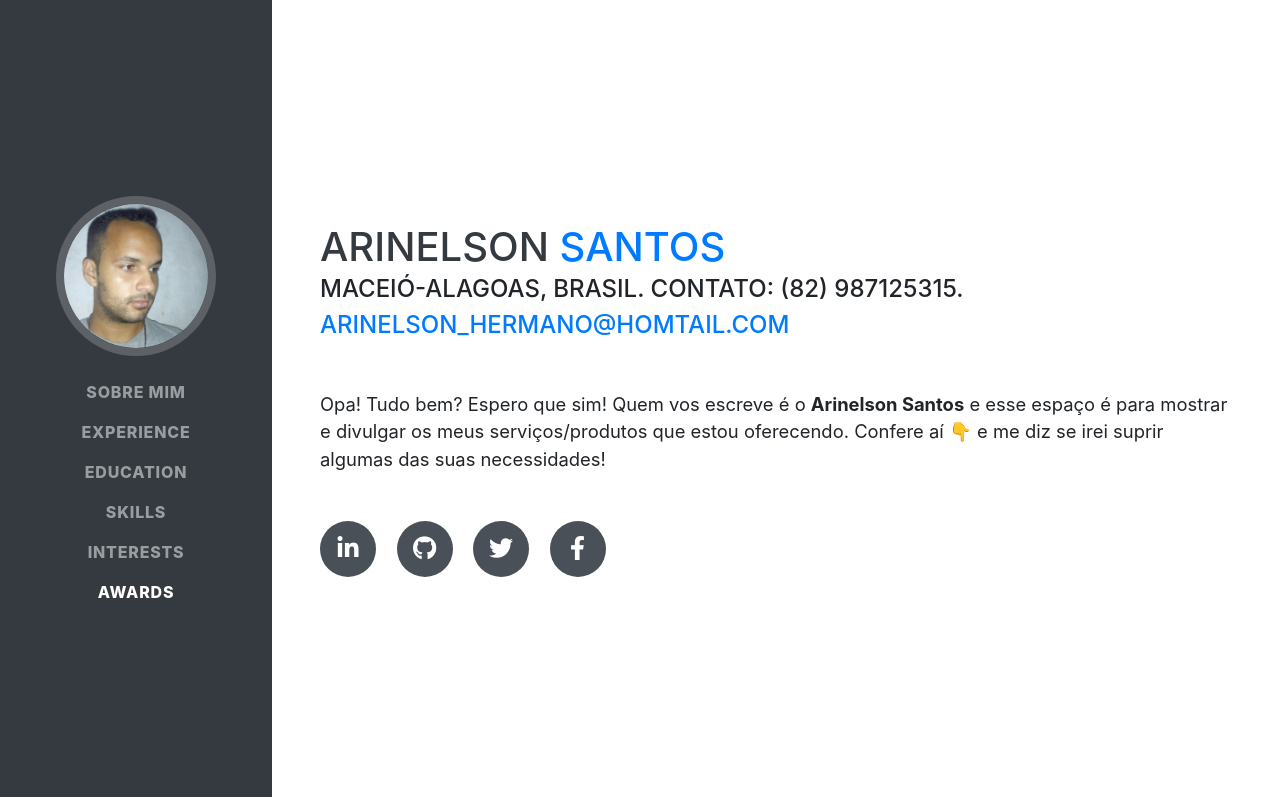
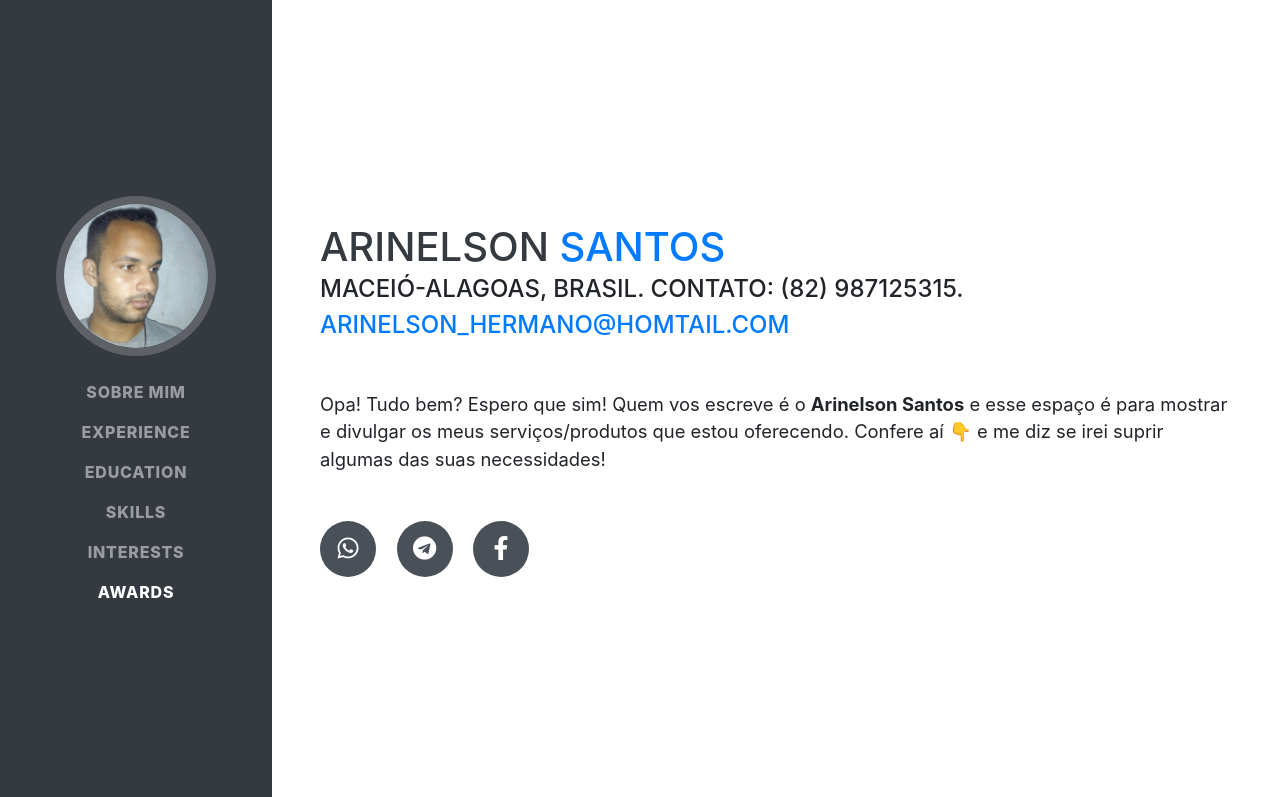
Before and after one commit to arinelson/ariservicos, a website with bundled scripts: page index.html in a window 1280 px wide. Shown: the top 797 px of the page. Built offline with nearby package versions, Linux system fonts and the light colour scheme; a web font is replaced by a local one.

Commit message:
Alterando os ícones das redes sociais

```diff
--- a/index.html
+++ b/index.html
@@ -71,16 +71,13 @@
         </div>
         <p class="lead mb-5">Opa! Tudo bem? Espero que sim! Quem vos escreve é o <strong>Arinelson Santos</strong> e esse espaço é para mostrar e divulgar os meus serviços/produtos que estou oferecendo. Confere aí 👇 e me diz se irei suprir algumas das suas necessidades!</p>
         <div class="social-icons">
-          <a href="#">
-            <i class="fab fa-linkedin-in"></i>
+          <a href="https://api.whatsapp.com/send?1=pt_BR&phone=5582987125315" target="_blank">
+            <i class="fab fa-whatsapp"></i>
           </a>
-          <a href="#">
-            <i class="fab fa-github"></i>
+          <a href="https://t.me/solarano" target="_blank">
+            <i class="fab fa-telegram"></i>
           </a>
-          <a href="#">
-            <i class="fab fa-twitter"></i>
-          </a>
-          <a href="#">
+          <a href="https://www.facebook.com/arinelsonsantos1997" target="_blank">
             <i class="fab fa-facebook-f"></i>
           </a>
         </div>
```
